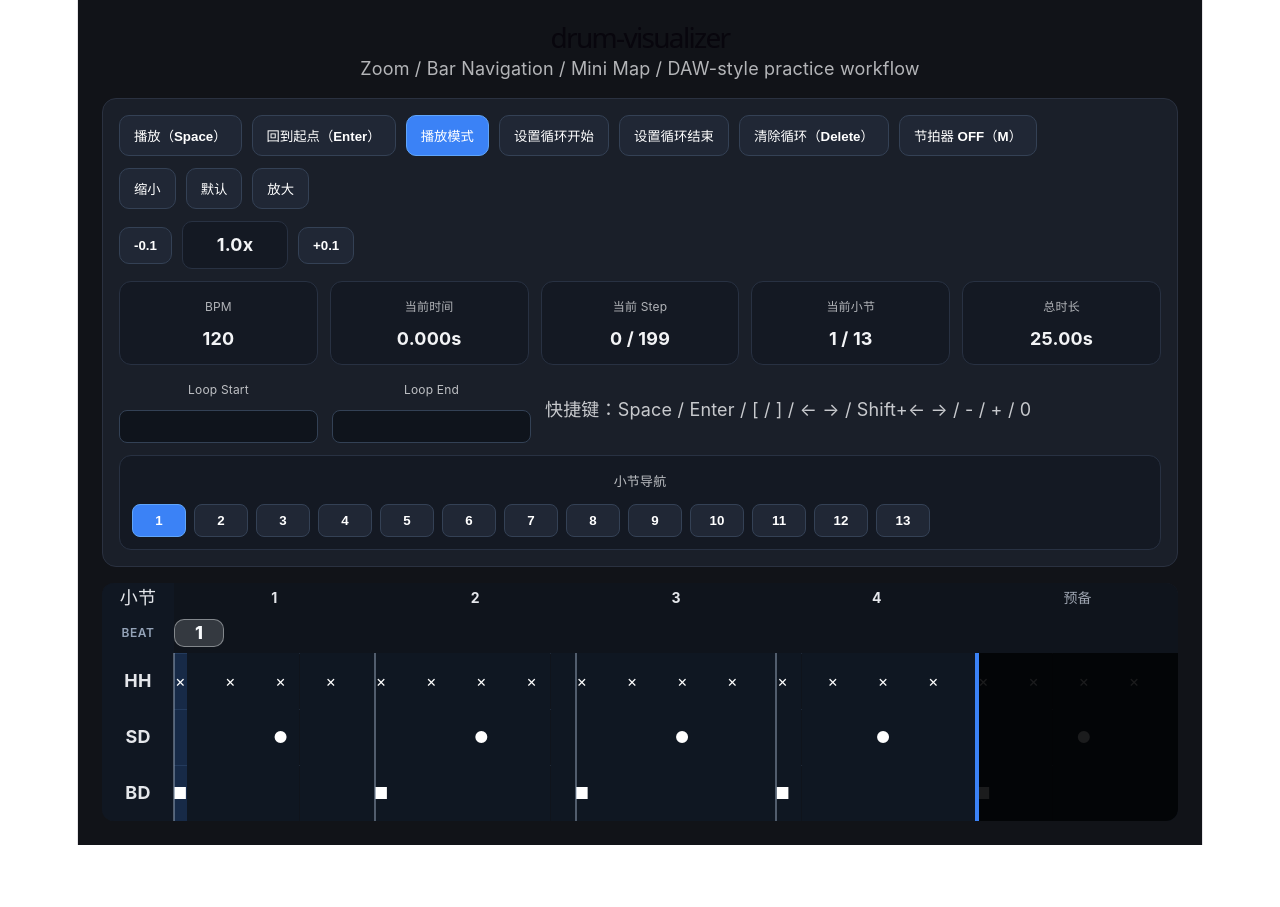
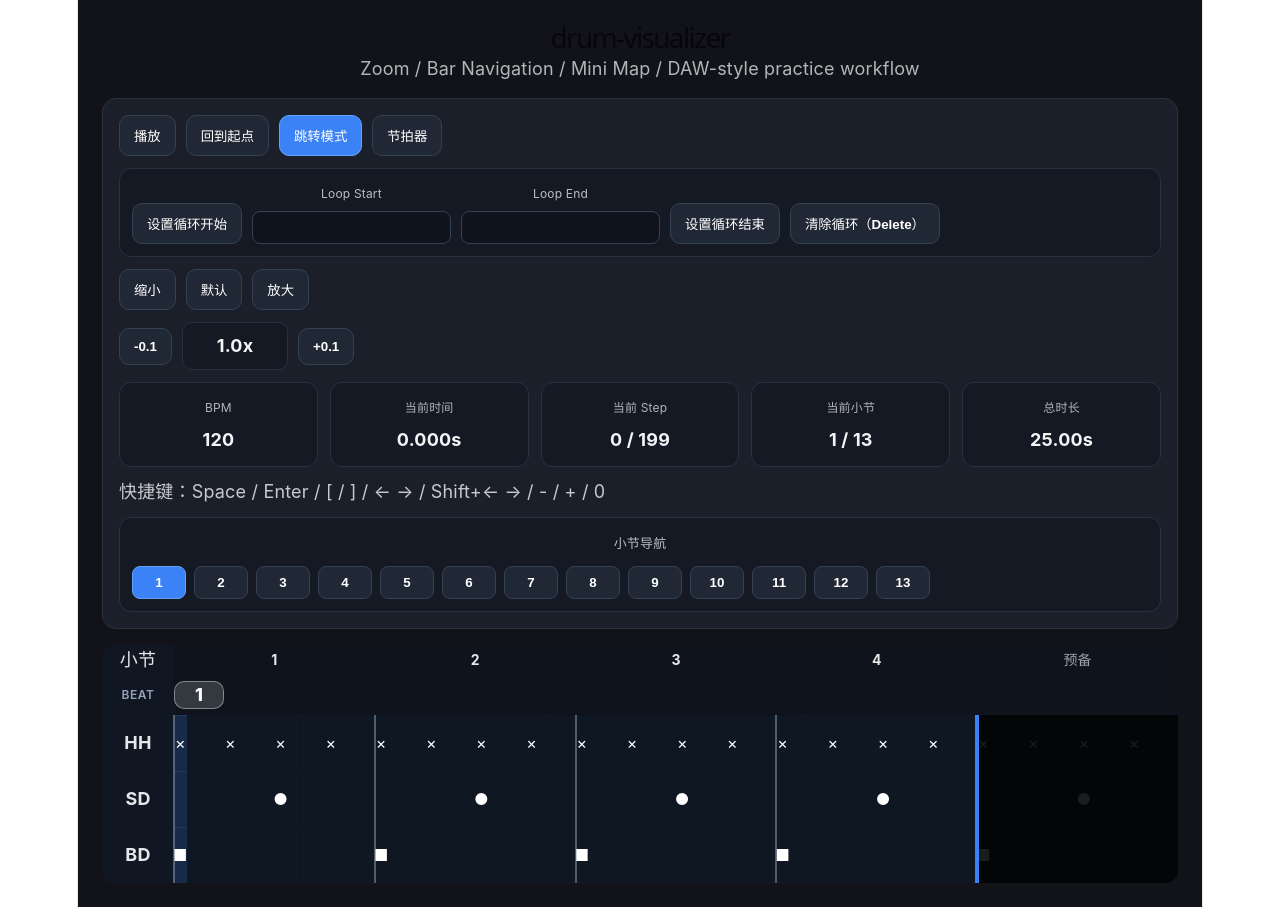
Before and after one commit to shenyiyang17-code/drum-visualizer, a React (Vite) app: page / in a window 1280 px wide. Before the commit the page ends 845 px from the top, so only its background shows below. Built offline with nearby package versions, Linux system fonts and the light colour scheme.

Commit message:
group loop controls into one compact section

```diff
--- a/src/App.tsx
+++ b/src/App.tsx
@@ -605,26 +605,82 @@ export default function App() {
         >
           <div style={{ display: "flex", flexWrap: "wrap", gap: 10 }}>
             <button onClick={togglePlay} style={buttonStyle(isPlaying)}>
-              {isPlaying ? "暂停" : "播放"}（Space）
+              播放
             </button>
 
             <button
               onClick={() => seekTo(hasLoop && loopStart !== null ? loopStart : 0)}
               style={buttonStyle(false)}
             >
-              回到起点（Enter）
+              回到起点
             </button>
 
             <button onClick={() => setMode("play")} style={buttonStyle(mode === "play")}>
-              播放模式
+              跳转模式
             </button>
 
+            <button
+              onClick={() => setMetronomeEnabled((v) => !v)}
+              style={buttonStyle(metronomeEnabled)}
+            >
+              节拍器
+            </button>
+          </div>
+
+          <div
+            style={{
+              display: "flex",
+              flexWrap: "wrap",
+              gap: 10,
+              alignItems: "flex-end",
+              padding: 12,
+              background: "#141923",
+              border: "1px solid #283142",
+              borderRadius: 12,
+            }}
+          >
             <button
               onClick={() => setMode("setLoopStart")}
               style={buttonStyle(mode === "setLoopStart")}
             >
               设置循环开始
             </button>
+
+            <label style={{ ...fieldWrapStyle, gap: 4 }}>
+              <span style={labelStyle}>Loop Start</span>
+              <input
+                type="number"
+                step={stepDuration}
+                value={loopStart ?? ""}
+                onChange={(e) => {
+                  const v = e.target.value;
+                  if (v === "") {
+                    setLoopStart(null);
+                    return;
+                  }
+                  setLoopStartAt(Number(v));
+                }}
+                style={inputStyle}
+              />
+            </label>
+
+            <label style={{ ...fieldWrapStyle, gap: 4 }}>
+              <span style={labelStyle}>Loop End</span>
+              <input
+                type="number"
+                step={stepDuration}
+                value={loopEnd ?? ""}
+                onChange={(e) => {
+                  const v = e.target.value;
+                  if (v === "") {
+                    setLoopEnd(null);
+                    return;
+                  }
+                  setLoopEndAt(Number(v));
+                }}
+                style={inputStyle}
+              />
+            </label>
 
             <button
               onClick={() => setMode("setLoopEnd")}
@@ -633,19 +689,8 @@ export default function App() {
               设置循环结束
             </button>
 
-
-
             <button onClick={clearLoop} style={buttonStyle(false)}>
               清除循环（Delete）
-            </button>
-
-
-
-            <button
-              onClick={() => setMetronomeEnabled((v) => !v)}
-              style={buttonStyle(metronomeEnabled)}
-            >
-              节拍器 {metronomeEnabled ? "ON" : "OFF"}（M）
             </button>
           </div>
 
@@ -698,42 +743,6 @@ export default function App() {
           </div>
 
           <div style={{ display: "flex", flexWrap: "wrap", gap: 14, alignItems: "center" }}>
-            <label style={fieldWrapStyle}>
-              <span style={labelStyle}>Loop Start</span>
-              <input
-                type="number"
-                step={stepDuration}
-                value={loopStart ?? ""}
-                onChange={(e) => {
-                  const v = e.target.value;
-                  if (v === "") {
-                    setLoopStart(null);
-                    return;
-                  }
-                  setLoopStartAt(Number(v));
-                }}
-                style={inputStyle}
-              />
-            </label>
-
-            <label style={fieldWrapStyle}>
-              <span style={labelStyle}>Loop End</span>
-              <input
-                type="number"
-                step={stepDuration}
-                value={loopEnd ?? ""}
-                onChange={(e) => {
-                  const v = e.target.value;
-                  if (v === "") {
-                    setLoopEnd(null);
-                    return;
-                  }
-                  setLoopEndAt(Number(v));
-                }}
-                style={inputStyle}
-              />
-            </label>
-
             <div style={{ opacity: 0.8 }}>
               快捷键：Space / Enter / [ / ] / ← → / Shift+← → / - / + / 0
             </div>
```
